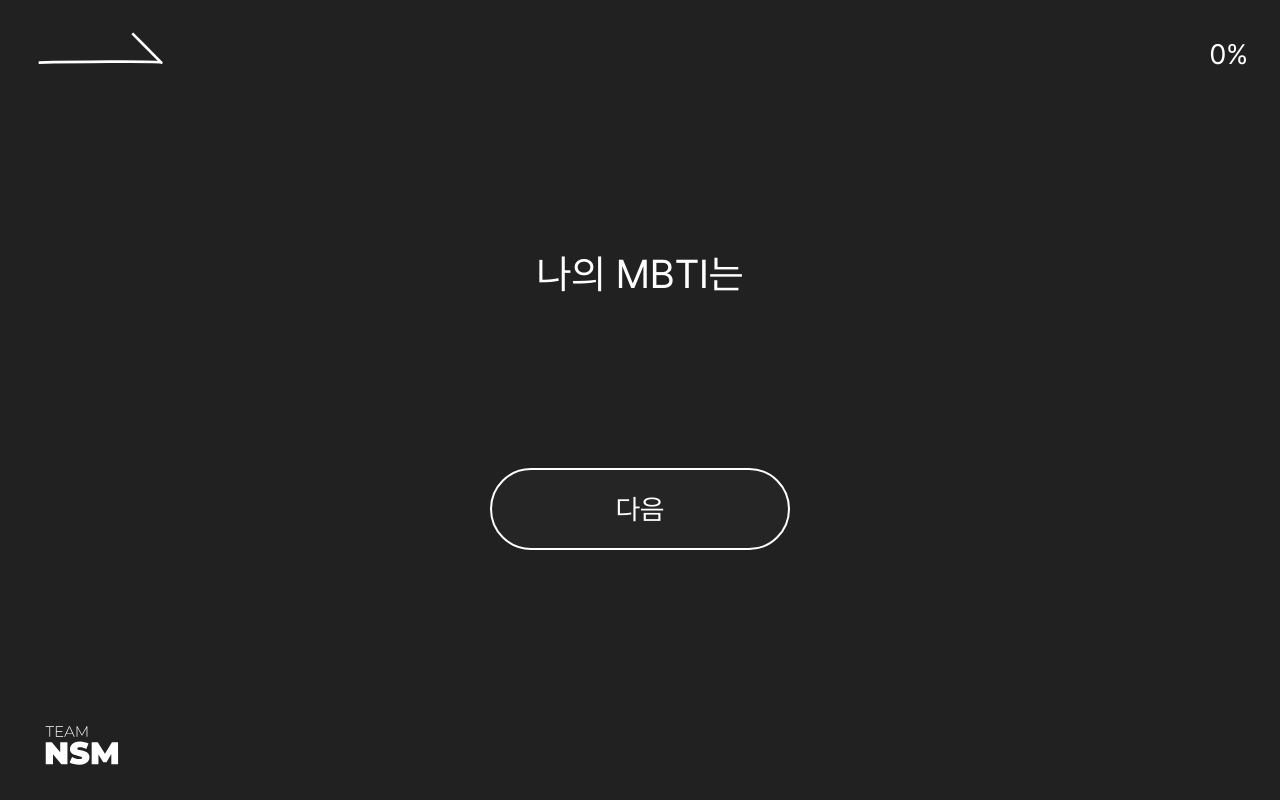
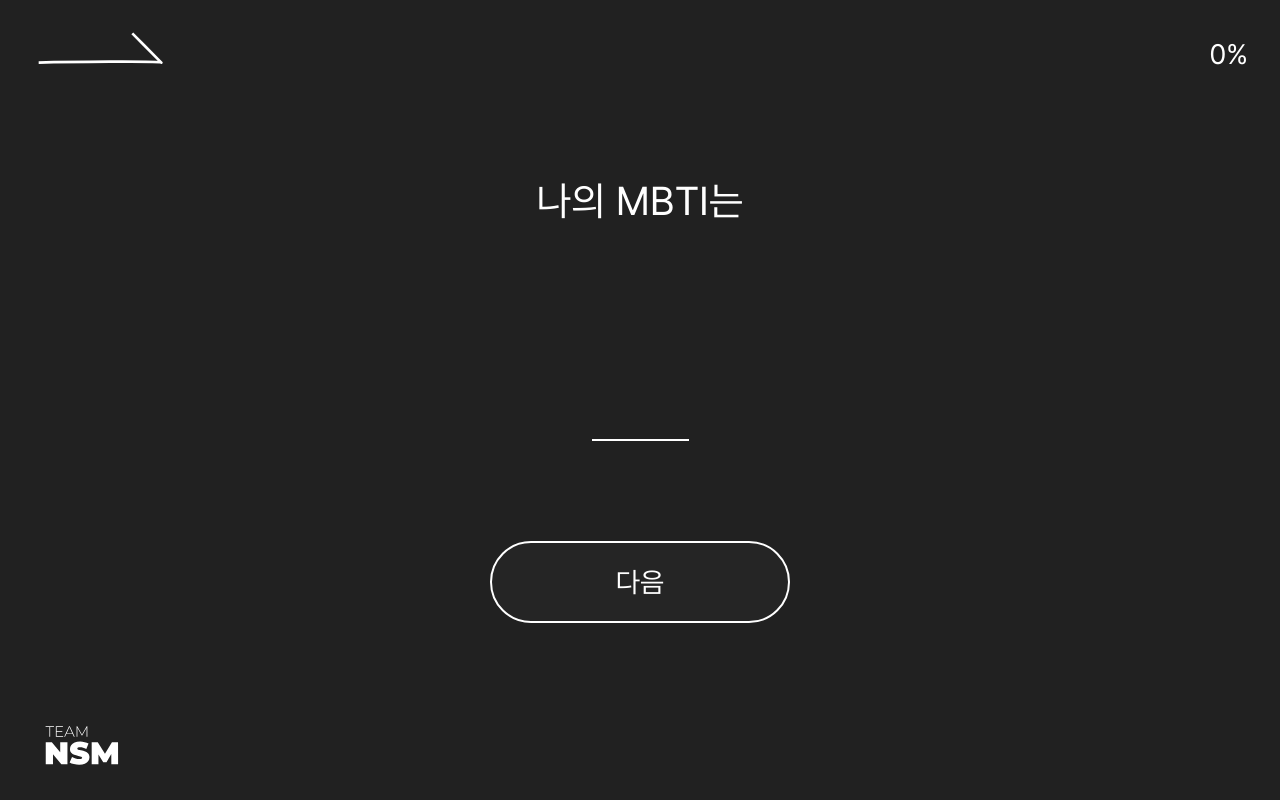
Before and after one commit to imzeze/mbtisurvey2022-client, a Next.js app: page /survey in a window 1280 px wide. Built offline with nearby package versions, Linux system fonts and the light colour scheme.

Commit message:
fix: key props 에러 수정

```diff
--- a/src/components/survey/SurveyPresenter.tsx
+++ b/src/components/survey/SurveyPresenter.tsx
@@ -12,6 +12,7 @@ import { useState } from 'react';
 import Button from '../common/Button';
 import { useRecoilState } from 'recoil';
 import { CurrentSurveyStep } from '../../recoil/atoms';
+import COLOR from '../../assets/consts/color';
 
 // interface SurveyPresenterProps {}
 
@@ -42,6 +43,7 @@ const SurveyPresenter = function () {
             >
                 나의 MBTI는
             </h1>
+            <MbtiInput />
             <Button
                 css={css`
                     margin-top: 100px;
@@ -414,13 +416,7 @@ const SurveyPresenter = function () {
         </>,
     ];
 
-    return (
-        <FormContainer>
-            {surveyArr.map((elem, index) => {
-                if (index === currentSurveyStep) return elem;
-            })}
-        </FormContainer>
-    );
+    return <FormContainer>{surveyArr[currentSurveyStep]}</FormContainer>;
 };
 
 const RadioButtons = function ({
@@ -503,6 +499,22 @@ const QuestionTitle = function ({ text }: { text: string }) {
     );
 };
 
-// const AlphabetItem = function () {};
+const MbtiInput = function () {
+    return (
+        <input
+            css={css`
+                width: 97px;
+                height: 146px;
+                background: transparent;
+                border: 0;
+                border-bottom: 2px solid ${COLOR.WHITE};
+                appearance: none;
+                :focus {
+                    outline: none;
+                }
+            `}
+        />
+    );
+};
 
 export default SurveyPresenter;
```
